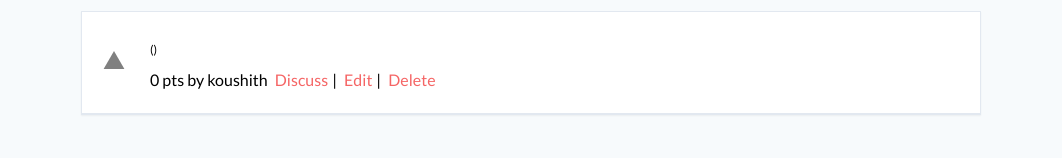
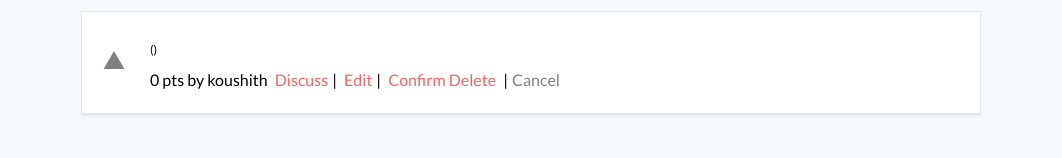
Before and after one commit to Koushith/Hacker-News-Remastered, a React (Create React App) app in the folder client/: page /news-details/1 in a window 1280 px wide. Both pictures are taken after a click on the element "Delete". Shown: the part 126-284 px from the top of the page, without its empty margins (109-1171 px from the left). Built offline with nearby package versions, Linux system fonts and the light colour scheme; no server answers.

Commit message:
adds delete handler

```diff
--- a/client/src/components/news/news.component.tsx
+++ b/client/src/components/news/news.component.tsx
@@ -1,4 +1,5 @@
 import axios from "axios";
+import { useState } from "react";
 import { Link, useNavigate } from "react-router-dom";
 import styled from "styled-components";
 // @ts-ignore
@@ -62,6 +63,8 @@ const LinksWrapper = styled.div`
 export const News = (props: any) => {
   const { news, index, deleteHandler } = props;
 
+  const [deletePrompt, setDeletePrompt] = useState(false);
+
   const navigate = useNavigate();
 
   return (
@@ -86,7 +89,16 @@ export const News = (props: any) => {
           <span onClick={() => navigate(`/news-details/${news._id}`)}>
             Discuss
           </span>
-          | <span>Edit</span>| <span onClick={deleteHandler}>Delete</span>
+          | <span>Edit</span>|{" "}
+          {!deletePrompt && (
+            <span onClick={() => setDeletePrompt(!deletePrompt)}>Delete</span>
+          )}
+          {deletePrompt && (
+            <>
+              {" "}
+              <span> Confirm Delete</span> <span>Cancel</span>{" "}
+            </>
+          )}
         </div>
       </div>
     </LinksWrapper>
--- a/client/src/screens/news-details/news-details.screen.tsx
+++ b/client/src/screens/news-details/news-details.screen.tsx
@@ -23,6 +23,8 @@ export const NewsDetails = () => {
 
   const [title, setTitle] = useState("");
   const [link, setLink] = useState("");
+
+  const [deletePrompt, setDeletePrompt] = useState(false);
 
   const [category, setCategory] = useState(news.category);
   console.log("catttttt", category);
@@ -102,7 +104,23 @@ export const NewsDetails = () => {
                 Discuss
               </span>
               | <span onClick={() => setIsEdit(!isEdit)}>Edit</span>|{" "}
-              <span onClick={deleteHandler}>Delete</span>
+              {!deletePrompt && (
+                <span onClick={() => setDeletePrompt(!deletePrompt)}>
+                  Delete
+                </span>
+              )}
+              {deletePrompt && (
+                <>
+                  {" "}
+                  <span onClick={deleteHandler}> Confirm Delete</span> |
+                  <span
+                    style={{ color: "gray" }}
+                    onClick={() => setDeletePrompt(!deletePrompt)}
+                  >
+                    Cancel
+                  </span>{" "}
+                </>
+              )}
             </div>
           </div>
         </LinksWrapper>
```
